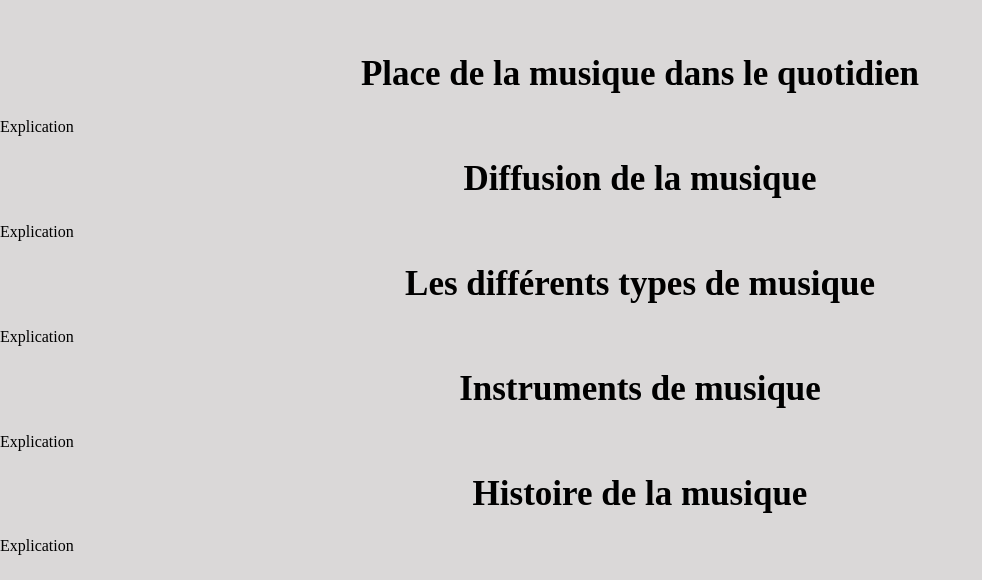
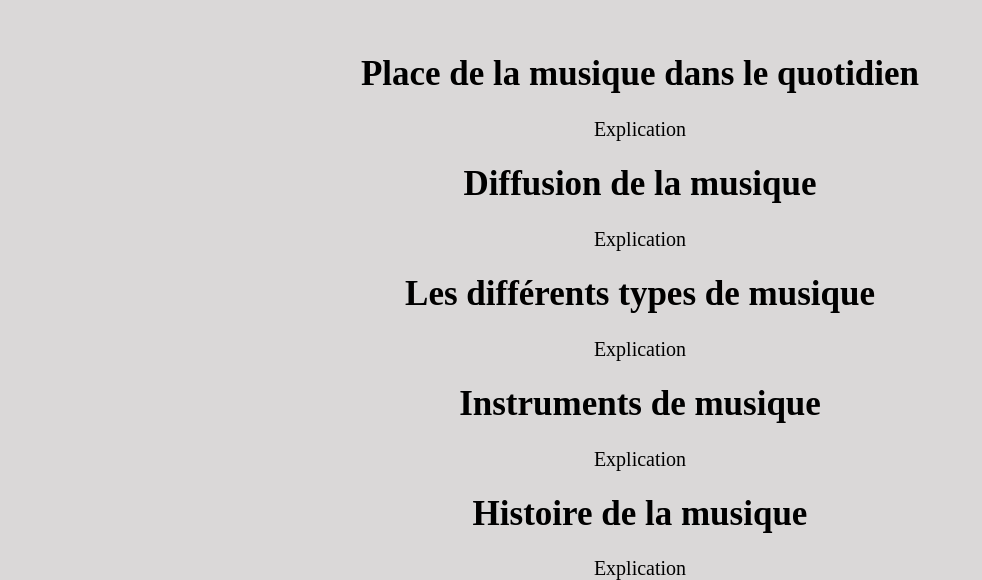
Before and after one commit to ernestine1709/site4tt, a plain HTML site: page site4tt/index.html in a window 1280 px wide. Shown: the part 799-1379 px from the top of the page, without its empty margins (0-982 px from the left). Before the commit the page ends 1354 px from the top, so only its background shows below. Drawn offline with Linux system fonts and the light colour scheme.

Commit message:
Update style.css

```diff
--- a/site4tt/style.css
+++ b/site4tt/style.css
@@ -4,6 +4,7 @@ html, body
        margin: 0;
        padding: 0;
        height: 100%;
+
     }
 
 #menu
@@ -18,7 +19,7 @@ html, body
      padding: none;
      border: none;
      width: 16%;
-     height: 30px;
+     height:30px;
      text-align: center;
      box-sizing: border-box;
      background-color: rgb(185, 184, 184);
@@ -64,9 +65,16 @@ h1
         flex: 1;
     }
 
-    .container{
+.container
+    {
         height: 100%;
         min-height: 100%;
         display: flex;
         flex-direction: column;
     }
+
+.explication
+    {
+        text-align: center;
+        font-size: 20px;
+    }
```
